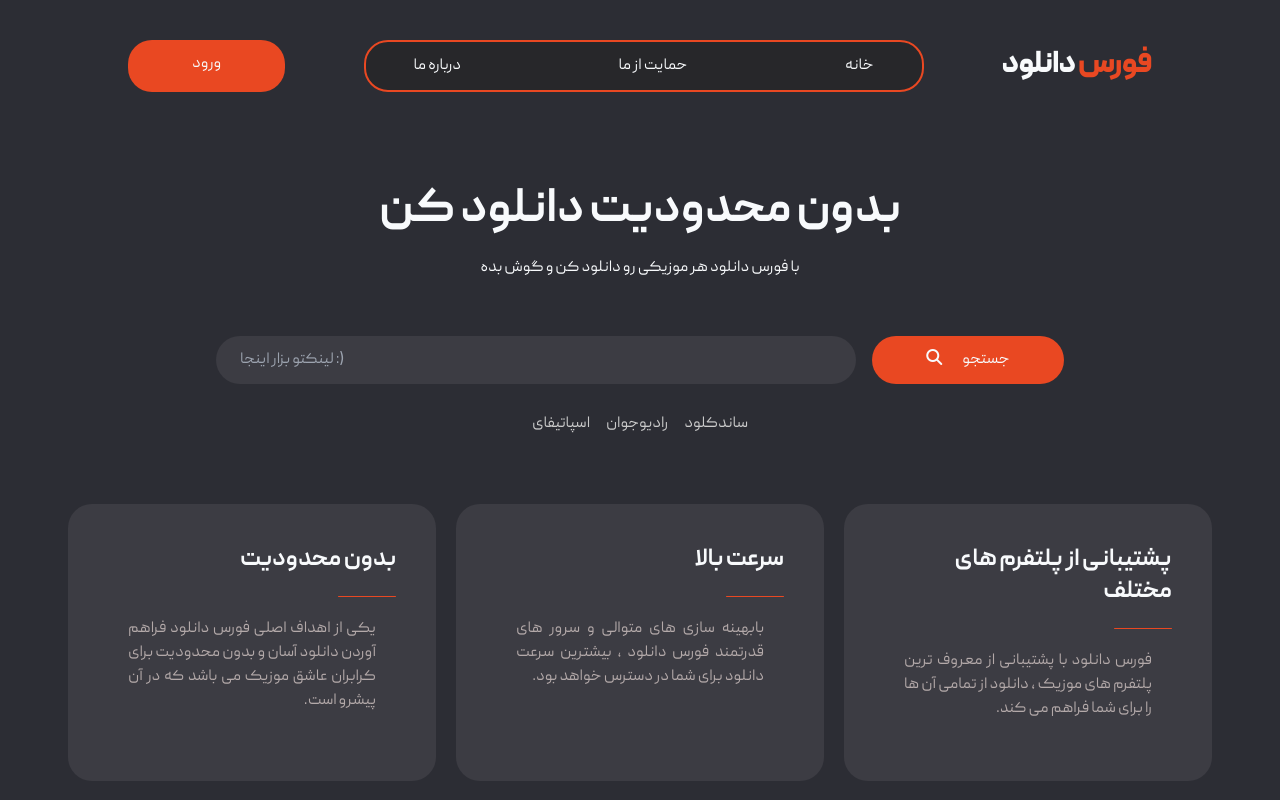
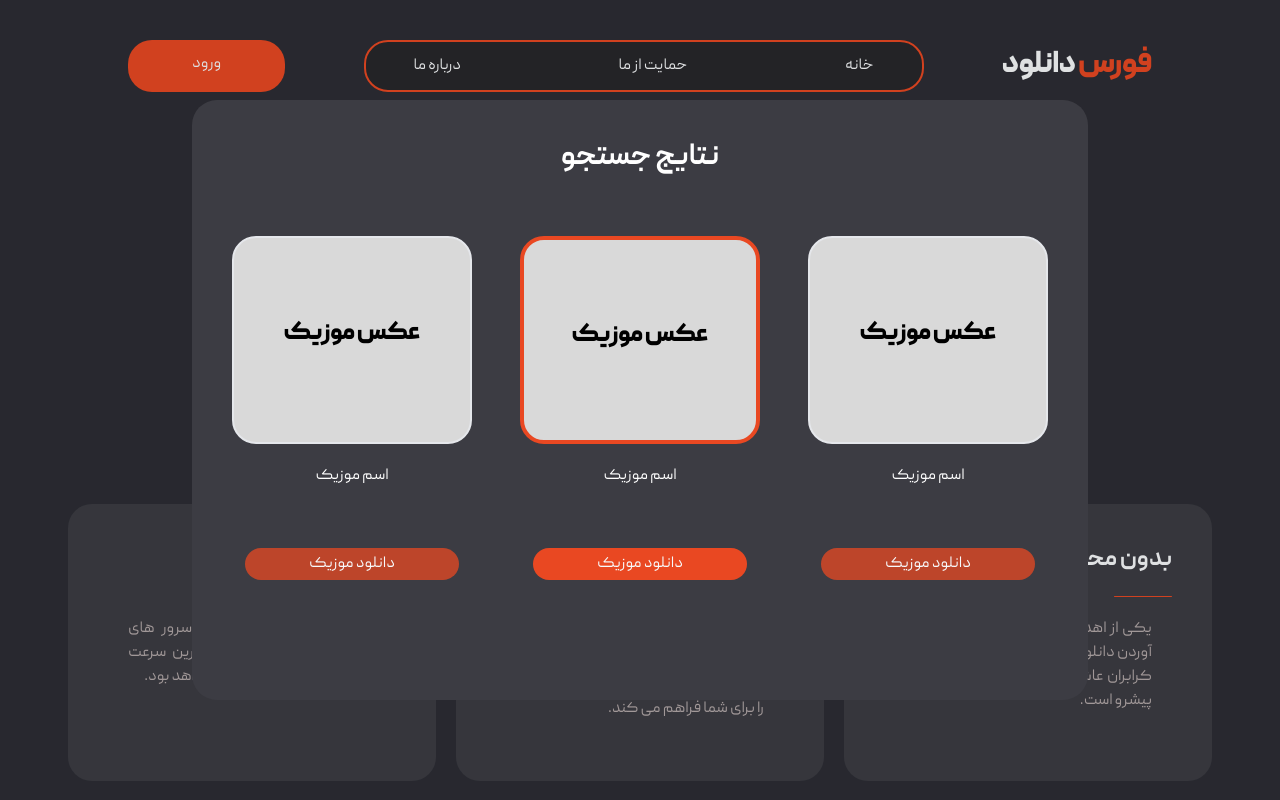
Before and after one commit to Mxqius/ForceDownloader-Page, a website: page src/index.html in a window 1280 px wide. Both pictures are taken after a click on the button "جستجو". Shown: the top 800 px of the page. Drawn offline with Linux system fonts and the light colour scheme.

Commit message:
Add Download Modal

```diff
--- a/public/css/style.css
+++ b/public/css/style.css
@@ -16,3 +16,7 @@
 html {
     font-family: peyda-regular;
 }
+/* Border Radius for download dialog modal */
+#downloadDialog {
+    border-radius: 25px;
+}
--- a/public/js/script.js
+++ b/public/js/script.js
@@ -1,5 +1,7 @@
 console.log('script loaded');
 const searchButton = document.querySelector('#searchButton');
+const downloadDialog = document.querySelector('#downloadDialog');
+
 searchButton.addEventListener('mouseover', () => {
     searchButton.textContent = "بزن بریم";
 });
@@ -7,3 +9,7 @@ searchButton.addEventListener('mouseout', () => {
     searchButton.innerHTML = '<i class="fa fa-search mr-5"></i';
     searchButton.innerHTML += "جستجو";
 });
+
+searchButton.addEventListener('click', () => {
+    downloadDialog.showModal();
+});
--- a/src/index.html
+++ b/src/index.html
@@ -11,6 +11,47 @@
 </head>
 
 <body class="bg-[#2C2D34]">
+    <dialog id="downloadDialog" class="bg-[#3C3C43] w-[70%] h-[75%]">
+        <h2 class="text-white font-[peyda-bold] mb-5 text-center py-10 text-3xl">نتایج جستجو</h2>
+        <div class="flex flex-row justify-center items-center space-x-12">
+            <!-- Result Two -->
+            <div class="flex-col items-center justify-center space-y-5 ">
+                <div class="rounded-3xl bg-[#D9D9D9] w-[15rem] h-[13rem] border-[2px]">
+                    <h2 class="text-center text-black text-2xl font-[peyda-black] mx-auto my-20">عکس موزیک</h2>
+                </div>
+                <h4 class="text-white text-center">اسم موزیک</h4>
+                <div class="flex">
+                    <a class="bg-[#E94822] bg-opacity-75 mx-auto mt-10 cursor-pointer text-slate-50 rounded-3xl px-[4rem] py-1"
+                        download="">دانلود
+                        موزیک</a>
+                </div>
+            </div>
+            <!--Result One -->
+            <div class="flex-col items-center justify-center space-y-5 ">
+                <div class="rounded-3xl bg-[#D9D9D9] w-[15rem] h-[13rem] border-[4px] border-[#E94822]">
+                    <h2 class="text-center text-black text-2xl font-[peyda-black] mx-auto my-20">عکس موزیک</h2>
+                </div>
+                <h4 class="text-white text-center">اسم موزیک</h4>
+                <div class="flex">
+                    <a class="bg-[#E94822] mx-auto mt-10 cursor-pointer text-slate-50 rounded-3xl px-[4rem] py-1"
+                        download="">دانلود
+                        موزیک</a>
+                </div>
+            </div>
+            <!-- Result Three  -->
+            <div class="flex-col items-center justify-center space-y-5 ">
+                <div class="rounded-3xl bg-[#D9D9D9] w-[15rem] h-[13rem] border-[2px]">
+                    <h2 class="text-center text-black text-2xl font-[peyda-black] mx-auto my-20">عکس موزیک</h2>
+                </div>
+                <h4 class="text-white text-center">اسم موزیک</h4>
+                <div class="flex">
+                    <a class="bg-[#E94822] bg-opacity-75 mx-auto mt-10 cursor-pointer text-slate-50 rounded-3xl px-[4rem] py-1"
+                        download="">دانلود
+                        موزیک</a>
+                </div>
+            </div>
+        </div>
+    </dialog>
     <!-- Header -->
     <header class="bg-transparent flex px-32 py-10 justify-between	flex-wrap">
         <a href="#" class="bg-[#E94822] cursor-pointer text-slate-50 rounded-3xl px-[4rem] py-3">ورود</a>
@@ -56,15 +97,6 @@
     <section id="force-feature">
         <div class="p-10 flex flex-wrap justify-center space-x-5">
             <div dir="rtl" class="bg-[#3C3C43] rounded-3xl p-10 flex-col w-[23rem] hover:-translate-y-4">
-                <h3 class="text-slate-50 font-[peyda-bold] text-2xl pb-5">بدون محدودیت</h3>
-                <div class="h-[1px] w-[20%] bg-[#E94822] rounded-full"></div>
-                <p class="text-[#B3A9A9] m-5 text-justify">یکی از اهداف اصلی فورس دانلود فراهم آوردن دانلود آسان و
-                    بدون
-                    محدودیت برای
-                    کرابران عاشق موزیک می باشد
-                    که در آن پیشرو است.</p>
-            </div>
-            <div dir="rtl" class="bg-[#3C3C43] rounded-3xl p-10 flex-col w-[23rem] hover:-translate-y-4">
                 <h3 class="text-slate-50 font-[peyda-bold] text-2xl pb-5">سرعت بالا</h3>
                 <div class="h-[1px] w-[20%] bg-[#E94822] rounded-full"></div>
                 <p class="text-[#B3A9A9] m-5 text-justify">بابهینه سازی های متوالی و سرور های قدرتمند فورس دانلود ،
@@ -77,6 +109,15 @@
                 <p class="text-[#B3A9A9] m-5 text-justify">فورس دانلود با پشتیبانی از معروف ترین پلتفرم های موزیک ،
                     دانلود از تمامی
                     آن ها را برای شما فراهم می کند.</p>
+            </div>
+            <div dir="rtl" class="bg-[#3C3C43] rounded-3xl p-10 flex-col w-[23rem] hover:-translate-y-4">
+                <h3 class="text-slate-50 font-[peyda-bold] text-2xl pb-5">بدون محدودیت</h3>
+                <div class="h-[1px] w-[20%] bg-[#E94822] rounded-full"></div>
+                <p class="text-[#B3A9A9] m-5 text-justify">یکی از اهداف اصلی فورس دانلود فراهم آوردن دانلود آسان و
+                    بدون
+                    محدودیت برای
+                    کرابران عاشق موزیک می باشد
+                    که در آن پیشرو است.</p>
             </div>
         </div>
     </section>
```
Also changed, not shown: dist/output.css.
